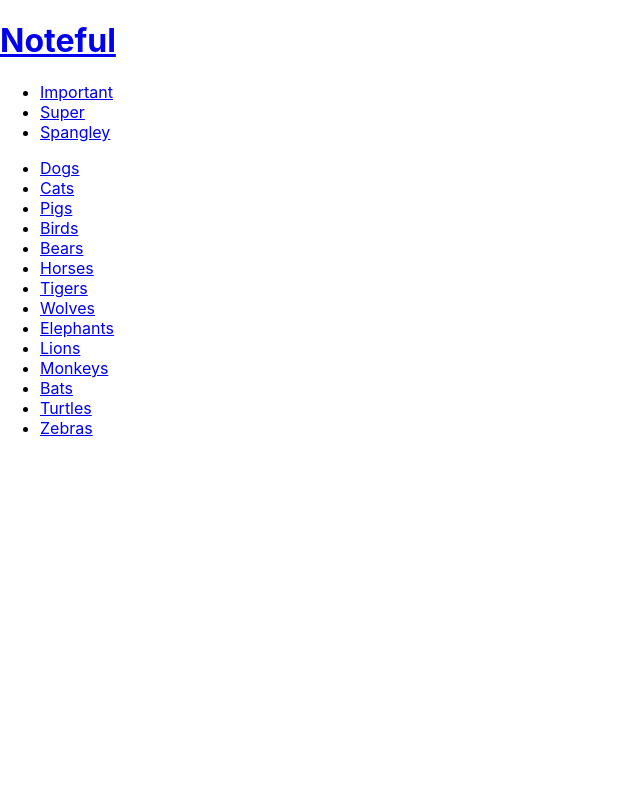
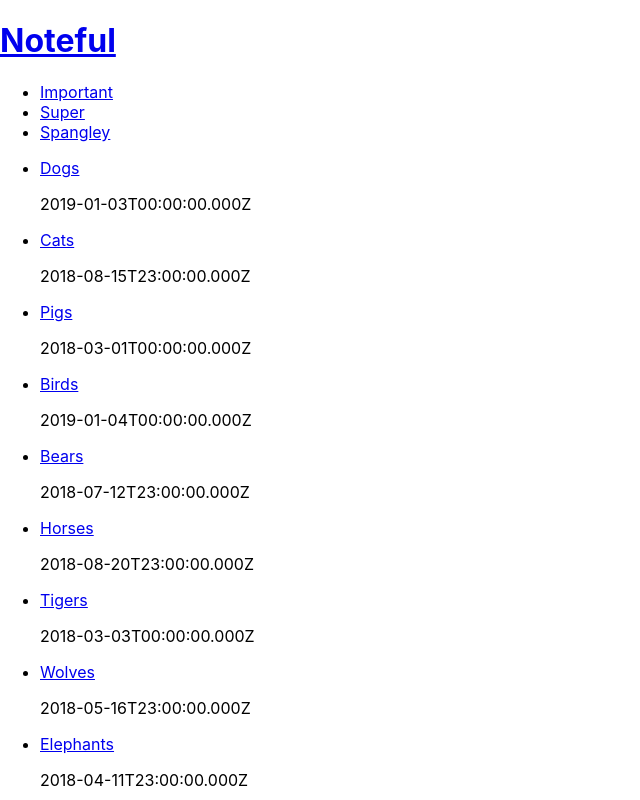
Before and after one commit to thinkful-ei-armadillo/jonathan-chris-noteful-refactor, a React (Create React App) app: page / in a window 1280 px wide. Shown: the top 800 px of the page, without its empty margins (0-640 px from the left). Built offline with nearby package versions, Linux system fonts and the light colour scheme.

Commit message:
finished creating components

```diff
--- a/src/App.js
+++ b/src/App.js
@@ -14,9 +14,18 @@
     folders: store.folders
   }
 
+  showInitialPage = (e) => {
+    return <Main props={e} notes={this.state.notes} />;
+  }
 
+  showFolder = (e) => {
+    let folder = this.state.folders.find(f => f.id === e.match.params.foldersId);
+
+    return <Folder folder={folder} notes={this.state.notes} />;
+  }
+
+// props.match.params.whatever
   render() {
-    console.log(this.state)
     return (
       <div className="App">
         <header className="App-header">
@@ -24,15 +33,12 @@
             <h1>Noteful</h1>
           </Link>
         </header>
-        <Sidebar state={this.state}>
-          <Route path='/folders/:foldersId' component={Folder} />
-        </Sidebar>
-        <Main state={this.state.notes}>
-          <Route exact path='/' component={Main} />
-          <Route path='/note/:noteId' component={Note} />
-        </Main>
 
+        <Sidebar state={this.state} setFolder={this.setFolder} />
 
+        <Route exact path='/' render={this.showInitialPage} />
+        <Route path='/note/:noteId' component={Note} />
+        <Route path='/folders/:foldersId' render={this.showFolder} />
       </div>
     );
   }
--- a/src/components/Folder.js
+++ b/src/components/Folder.js
@@ -1,10 +1,23 @@
 import React, { Component } from 'react';
+import { Link } from 'react-router-dom';
 
 class Folder extends Component {
+  render() {
+    let notes = this.props.notes
+      .filter(n => n.folderId === this.props.folder.id)
+      .map(n => {
+        return (
+          <li key={n.id}>
+            <Link to={`/note/${n.id}`}>{n.name}</Link>
+            <p>{n.modified}</p>
+          </li>);
+      });
 
-  render() {
     return (
-      <div>from folder.js</div>
+      <>
+        <div>You selected folder: {this.props.folder.name}</div>
+        <ul>{notes}</ul>
+      </>
     )
   }
 }
--- a/src/components/Main.js
+++ b/src/components/Main.js
@@ -5,21 +5,21 @@
 
 
 export default function Main(props) {
-    console.log(props)
+    console.log('MAIN PROPS: ', props);
+
+    //let initial = props.match.params.length === 0 ? <p>test</p>:'';
+    let notes = props.notes.map(n => {
+      return (
+        <li key={n.id}>
+          <Link to={`/note/${n.id}`}>{n.name}</Link>
+          <p>{n.modified}</p>
+        </li>
+      );
+    });
+
     return (
       <main>
-        <ul>
-          {props.state.map(note =>
-            <li key={note.id}>
-              <Link to={`/note/${note.id}`}>
-                {note.name}
-              </Link>
-            </li>
-            )}
-        </ul>
-
-
+        <ul>{notes}</ul>
       </main>
-
-    )
+    );
   }
--- a/src/components/Sidebar.js
+++ b/src/components/Sidebar.js
@@ -4,14 +4,14 @@
 import store from '../store';
 
 
-export default function Sidebar(props) {
+class Sidebar extends Component {
+    //console.log("SIDEBAR PROPS:", props);
 
-
-    console.log(props)
+    render() {
       return (
         <div>
           <ul className='FolderList'>
-          {props.state.folders.map(folder =>
+            {this.props.state.folders.map(folder =>
               <li key={folder.id}>
                 <Link to={`/folders/${folder.id}`} >
                   {folder.name}
@@ -23,3 +23,7 @@
 
       )
     }
+
+  }
+
+  export default Sidebar;
```
Also changed, not shown: 1 other file (tests, documents, lock files or other folders). Lines whose indentation alone changed are shown as unchanged.
